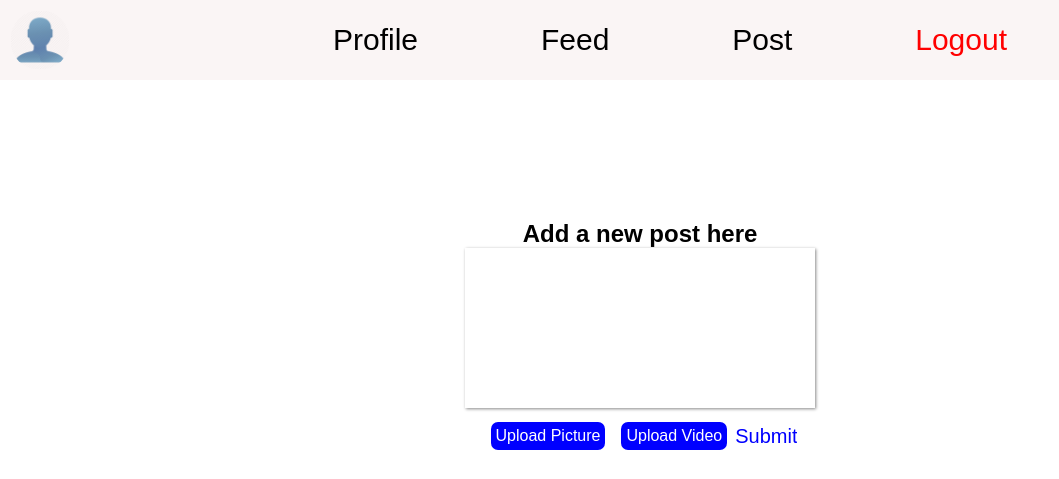
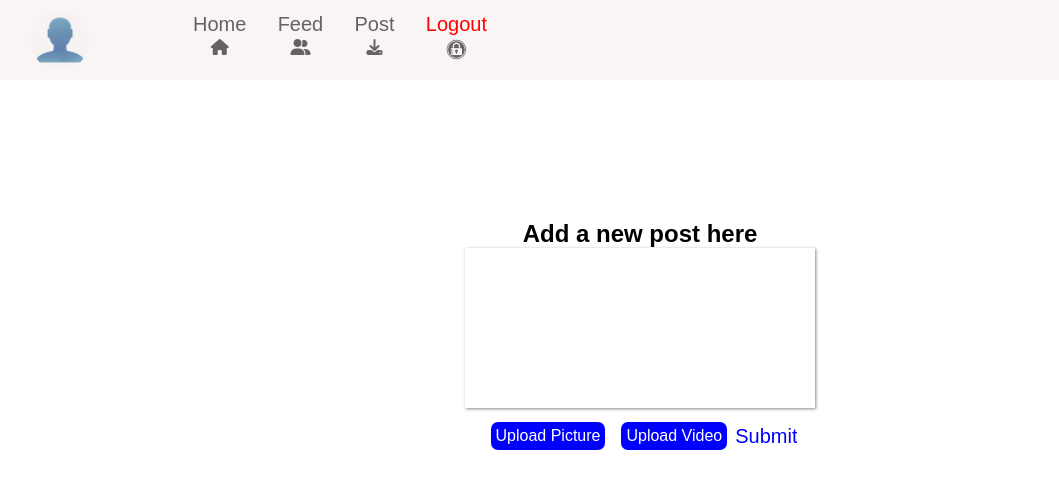
Before and after one commit to Joe-Powell/antisocial_media, a PHP site: page /post.php in a window 1280 px wide. Shown: the top 479 px of the page, without its empty margins (0-1059 px from the left). Run offline with PHP 8.4, Linux system fonts and the light colour scheme; the visitor is signed in with stand-in values (Sample User, id 1); data that the repository does not hold is empty; some libraries are stand-ins or nearby versions.

Commit message:
navigation bar improvements

```diff
--- a/includes/header.php
+++ b/includes/header.php
@@ -5,6 +5,8 @@
     <meta name="viewport" content="width=device-width, initial-scale=1.0">
     <title></title>
     <link rel="stylesheet" href="style.css">
+    <script src="https://kit.fontawesome.com/871b467013.js" crossorigin="anonymous"></script>
+
 
 </head>
 <body>
--- a/includes/navbar.php
+++ b/includes/navbar.php
@@ -49,15 +49,18 @@
 
 <ul>
 
-        <a href="index.php"><li>Profile</li></a>
-        <a href="posts.php"><li>Feed</li></a>
-        <a href="post.php"><li>Post</li></a>
+        <a href="index.php"><li>Home</li>
+        <i class="fas fa-home"></i></a>
+        <a href="posts.php"><li>Feed</li>
+        <i class="fas fa-user-friends"></i></a>
+        <a href="post.php"><li>Post</li>
+        <i class="fas fa-download"></i></a>
 
     <?php  if(isset($_SESSION['userId'])){ ?>
 
         <li><form class="logout" action="includes/logout.php" method="post">
         <button type="submit" name="logout-submit">Logout</button>
-            </form></li>
+            </form><i class="fab fa-expeditedssl"></i></li>
 
     <?php } ?>
 
--- a/style.css
+++ b/style.css
@@ -158,7 +158,7 @@
 
 
 
-                /* NavBar styling */
+                /*********************************** NavBar styling *********************************************/
 
     .containAll {
       display: flex;
@@ -174,9 +174,8 @@
         width:100vw;
         height:80px;
         padding:10px;
-
-        display: flex;
-        justify-content: space-between;
+         display: flex;
+         /* justify-content: space-between;   */
 
 
     }
@@ -186,19 +185,26 @@
     .navbar ul {
         background-color: rgb(250, 245, 245);
         box-sizing: border-box;
-        width: 70%;
-        max-width: 680px;
+        width: 300px;
         height:fit-content;
-        margin: auto;
+        margin:0px 100px;
 
         display: flex;
-        flex-direction: row;
         justify-content: space-between;
 
        }
 
        .navbar .imgProf {
+        border-radius: 100%;
+        margin :0px 0px 0px 20px;
 
+        }
+
+                    /* font awesome icons */
+       .navbar .fa-home, .fa-user-friends, .fa-download, .fa-expeditedssl {
+            color:#00000099;
+           width:100%;
+           text-align: center;
 
        }
 
@@ -225,8 +231,8 @@
        border:none;
        background-color: rgb(250, 245, 245) ;
        color:red;
-
-       font-size: 30px;
+      padding-bottom:3px;
+       font-size: 20px;
        width:fit-content;
         }
 
@@ -243,31 +249,43 @@
       background-color:  rgb(250, 245, 245) ;
       top: 0px;
 
-      color:black;
-      font-size: 30px;
+      color:#00000099;
+      font-size: 20px;
       width:fit-content;
 
 
         }
 
-        .navbar ul li:hover{
-            background-color: lightblue;
-            border-radius: 10px;
-            transition: 0.5s ease-in-out;
+
+        .navbar ul a:hover{
 
         }
+
+        .navbar ul li:hover{
+            /* color:black;
+            transition: 0.5s ease-in-out; */
+
+
+        }
+
+        /* .navbar .fa-home:hover, .fa-user-friends:hover, .fa-download:hover {
+            color:black;
+        } */
+
+
+        .navbar ul a:hover, .fa-home:hover, .fa-user-friends:hover, .fa-download:hover{
+            /* color:black; */
+        }
+
+
         .navbar ul button:hover{
-            background-color: lightblue;
-            border-radius: 10px;
-            transition: 0.5s ease-in-out;
+
+
 
         }
 
 
-        /* .logout {
-            width:27px;
-                got rid of for hover...
-        } */
+
 
 
 
@@ -363,15 +381,7 @@
 
        }
 
-       .imgProf {
 
-        border-radius: 100%;
-
-        margin-top: 0px;
-        margin-bottom: 15px;
-
-
-     }
 
        video {
         width: 100%;
@@ -532,7 +542,7 @@ background-color: red;
             .navbar ul {
                 box-sizing: border-box;
                 height: fit-content;
-                width: 80vw;
+                width: 60vw;
 
                 margin: auto;
                 display: flex;
```
Also changed, not shown: uploads/profile11.jpg, uploads/profile11.png.
